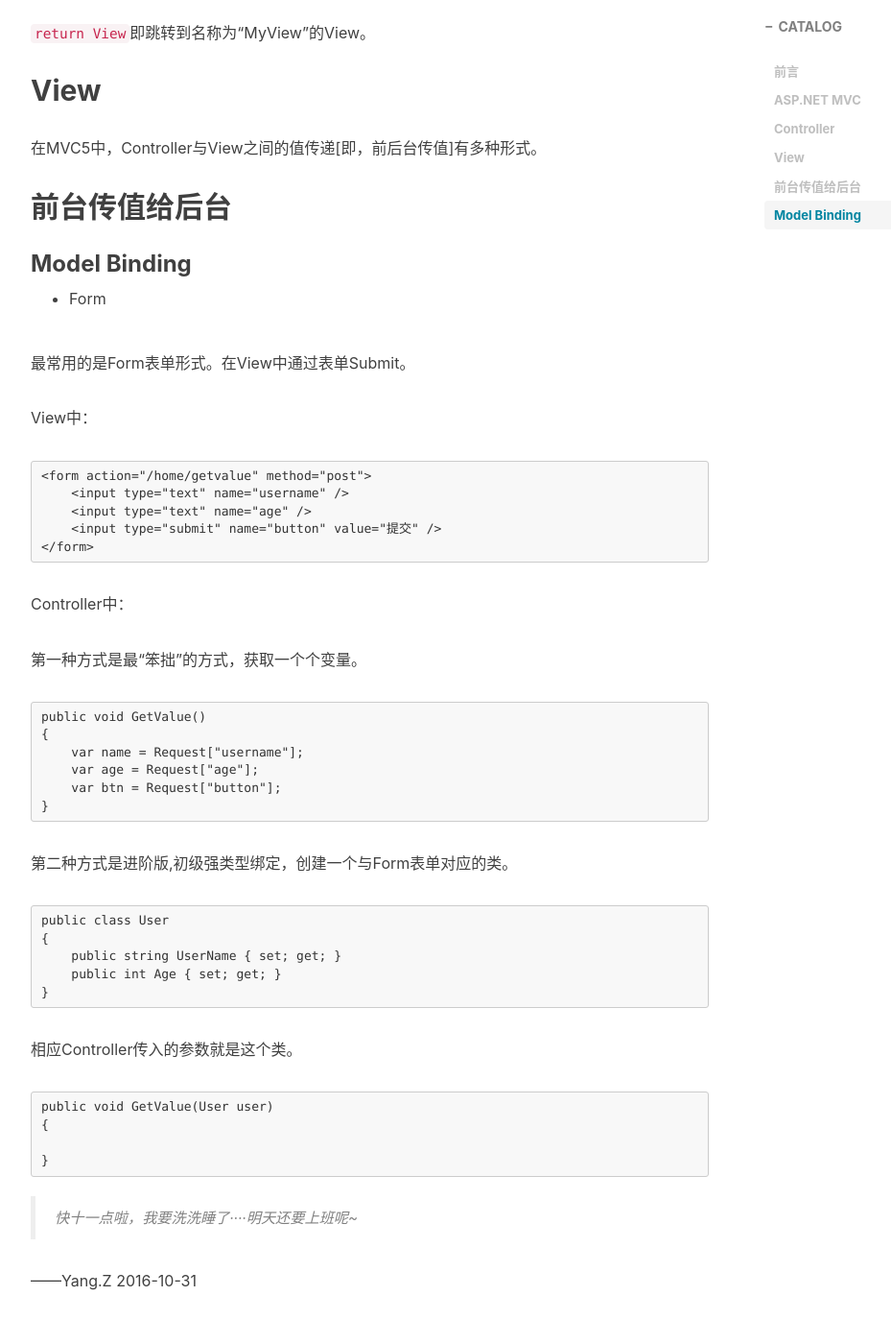
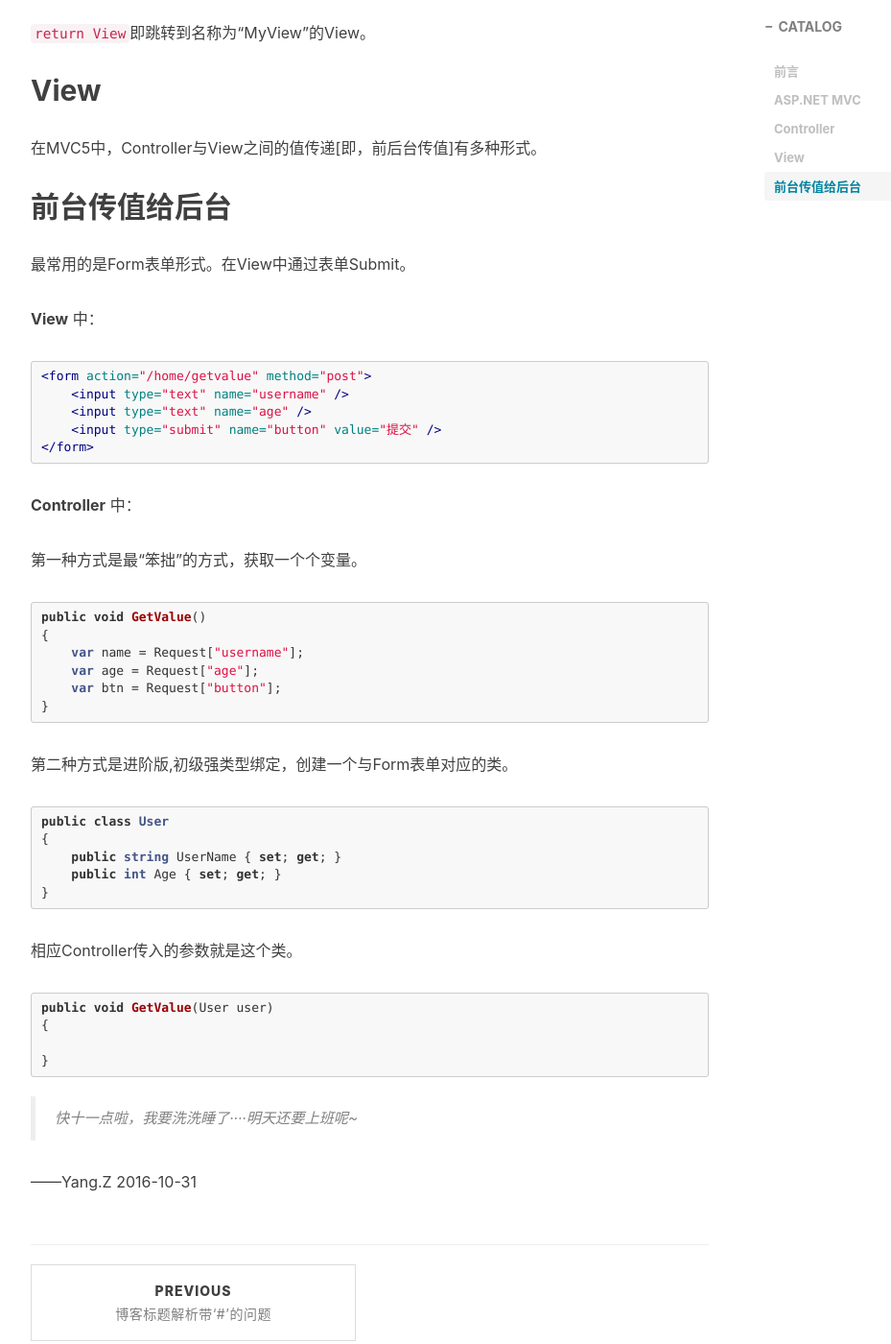
Before and after one commit to xiecailang/lyangblog, a Jekyll site: the page built from _posts/2016-10-31-yang.markdown, in a window 1280 px wide and 1400 px high, scrolled down 1389 px. Shown: the whole window at 96% size, without its empty margins (233-1162 px from the left). Built offline with Jekyll 4.4.1, drawn with Linux system fonts in a browser that asks for light colours; nearby versions of some CDN libraries; comment, search, counter and statistics services are not loaded; some of the changed lines change nothing that is shown; some of the changed text lies outside the part shown.

Commit message:
发表新文章并修改少量样式

````diff
--- a/_posts/2016-10-31-yang.markdown
+++ b/_posts/2016-10-31-yang.markdown
@@ -30,7 +30,7 @@
 
 我觉得控制器中主要是要实现的是“动作”，即用户交互，对用户的“动作”进行回馈。每个Controller都能够自动生成同名的View文件，可用来显示这个Controller的界面。
 
-```
+```csharp
 public ActionResult GetView()
 {
     return View("MyView");
@@ -43,18 +43,14 @@
 ## View
 
 在MVC5中，Controller与View之间的值传递[即，前后台传值]有多种形式。
+
 ## 前台传值给后台
-
-
-### Model Binding
-
-* Form
 
 最常用的是Form表单形式。在View中通过表单Submit。
 
-View中：
+ **View** 中：
 
-```
+```html
 <form action="/home/getvalue" method="post">
     <input type="text" name="username" />
     <input type="text" name="age" />
@@ -62,11 +58,11 @@
 </form>
 ```
 
-Controller中：
+ **Controller** 中：
 
 第一种方式是最“笨拙”的方式，获取一个个变量。
 
-```
+```csharp
 public void GetValue()
 {
     var name = Request["username"];
@@ -77,7 +73,7 @@
 
 第二种方式是进阶版,初级强类型绑定，创建一个与Form表单对应的类。
 
-```
+```csharp
 public class User
 {
     public string UserName { set; get; }
@@ -87,7 +83,7 @@
 
 相应Controller传入的参数就是这个类。
 
-```
+```csharp
 public void GetValue(User user)
 {
 
--- /dev/null
+++ b/_posts/2016-11-1-post.markdown
@@ -0,0 +1,137 @@
+---
+layout:     post
+title:      "博客标题解析带‘#’的问题"
+subtitle:   " \"开动脑筋\""
+date:       2016-10-31 10:00:00
+author:     "cailang.X"
+header-img: "img/post-bg-2016-11-1.jpg"
+catalog: true
+tags:
+    - Tech
+---
+
+# Problem
+
+刚开始写的博客，标题在Atom中显示正常，但是用 **jekyll build** 以后标题自动带了一个“#”，开始以为是markdown解析器的问题，但是在 **_config.yml** 中配置的的确是：
+
+```xml
+markdown: kramdown
+kramdown:
+  input: GFM
+```
+
+对比了一下GFM的语法发现标题格式并没有错误，所以，应该不是解析器的问题。
+
+
+# What is the '#'
+
+那么问题来了，既然不是解析器，那这个'#'是个什么东东？
+
+用 <code>jekyll serve --watch</code> 调试，在浏览器中 **F12** 查看界面元素，发现了这个‘#’:
+
+```html
+<a class="anchorjs-link "
+  style="padding-left: 0.37em; opacity: 1;" aria-label="Anchor link for: section"
+  href="#section"
+  data-anchorjs-icon="#"></a>
+```
+
+
+yeah，就是这个 **data-anchorjs-icon="#"** ，与之相关的还有
+
+```html
+<script>
+    async("//cdnjs.cloudflare.com/ajax/libs/anchor-js/1.1.1/anchor.min.js",function(){
+        anchors.options = {
+          visible: 'always',
+          placement: 'right',
+          icon: '#'
+        };
+        anchors.add().remove('.intro-header h1').remove('.subheading').remove('.sidebar-container h5');
+    })
+</script>
+<style>
+    /* place left on bigger screen */
+    @media all and (min-width: 800px) {
+        .anchorjs-link{
+            position: absolute;
+            left: -0.75em;
+            font-size: 1.1em;
+            margin-top : -0.1em;
+        }
+    }
+</style>
+```
+
+# Who brought the '#'
+
+上面定位到的script和style都是在 **_sites** 里面的，都是编译好的，所以应该是模板生成的，因为一开始对jekyll的框架不是很熟悉，所以并没有很快定位到是哪个文件，那么，作为一个Coder，有问题当然是用代码来解决了，于是用VS2015写了一个遍历，查找的小段代码
+
+```csharp
+static void Main(string[] args)
+        {
+            Console.WriteLine("开始分析");
+            readfile(@"C:\Users\38116\Documents\GitHub\lyangblog");
+            Console.ReadKey();
+        }
+
+        public static void readfile(string path)
+        {
+            if (File.Exists(path))
+            {
+                // 是文件
+                FileInfo fi = new FileInfo(path);
+                FileStream fs = File.OpenRead(fi.FullName);
+                StreamReader sr = new StreamReader(fs);
+                string str = "";
+                Console.WriteLine("正在分析:" + fi.FullName);
+                while ((str = sr.ReadLine()) != null)
+                {
+                    if (str.Contains("anchorjs-link"))
+                    {
+                        Console.WriteLine("发现"+fi.FullName);
+                        Console.ReadKey();
+                        break;
+                    }
+                    if (str.Contains("anchors"))
+                    {
+                        Console.WriteLine("发现"+fi.FullName);
+                        Console.ReadKey();
+                        break;
+                    }
+
+                }
+
+            }
+            else if (Directory.Exists(path))
+            {
+                // 是文件夹
+                DirectoryInfo di = new DirectoryInfo(path);
+                foreach (DirectoryInfo item in di.GetDirectories())
+                    readfile(item.FullName);
+
+                foreach (FileInfo fi in di.GetFiles())
+                {
+                    readfile(fi.FullName);
+                }
+
+            }
+        }
+    }
+```
+运行起来以后，定位到了 **_layouts** 文件夹下面的两个文件，一个是 **keynot.html**,一个是 **post.html** ，调试以后，确定将 **post.html** 中的一段代码改成:
+
+```html
+<script>
+    async("//cdnjs.cloudflare.com/ajax/libs/anchor-js/1.1.1/anchor.min.js",function(){
+        anchors.options = {
+          visible: 'always',
+          placement: 'right',
+          icon: ''
+        };
+        anchors.add().remove('.intro-header h1').remove('.subheading').remove('.sidebar-container h5');
+    })
+</script>
+```
+
+没错，原来是 **icon:'#'** ，删掉了这个#，于是乎，**build** 以后烦人的'#'就消失不见了，nice。
````
Also changed, not shown: img/avatar-hux.jpg (deleted), img/avatar-sea-hux.jpg (deleted), img/blog-sidebar.jpg (deleted), img/post-bg-2016-11-1.jpg (added).
